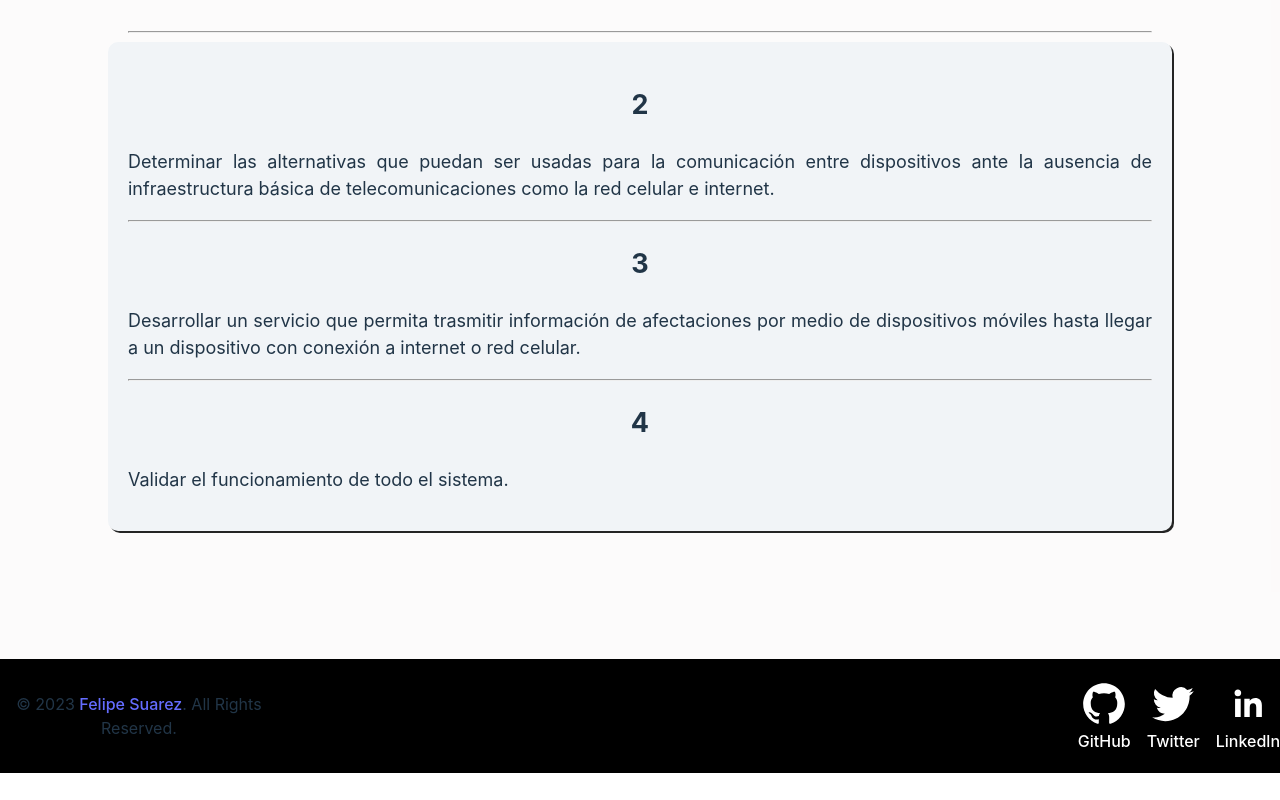
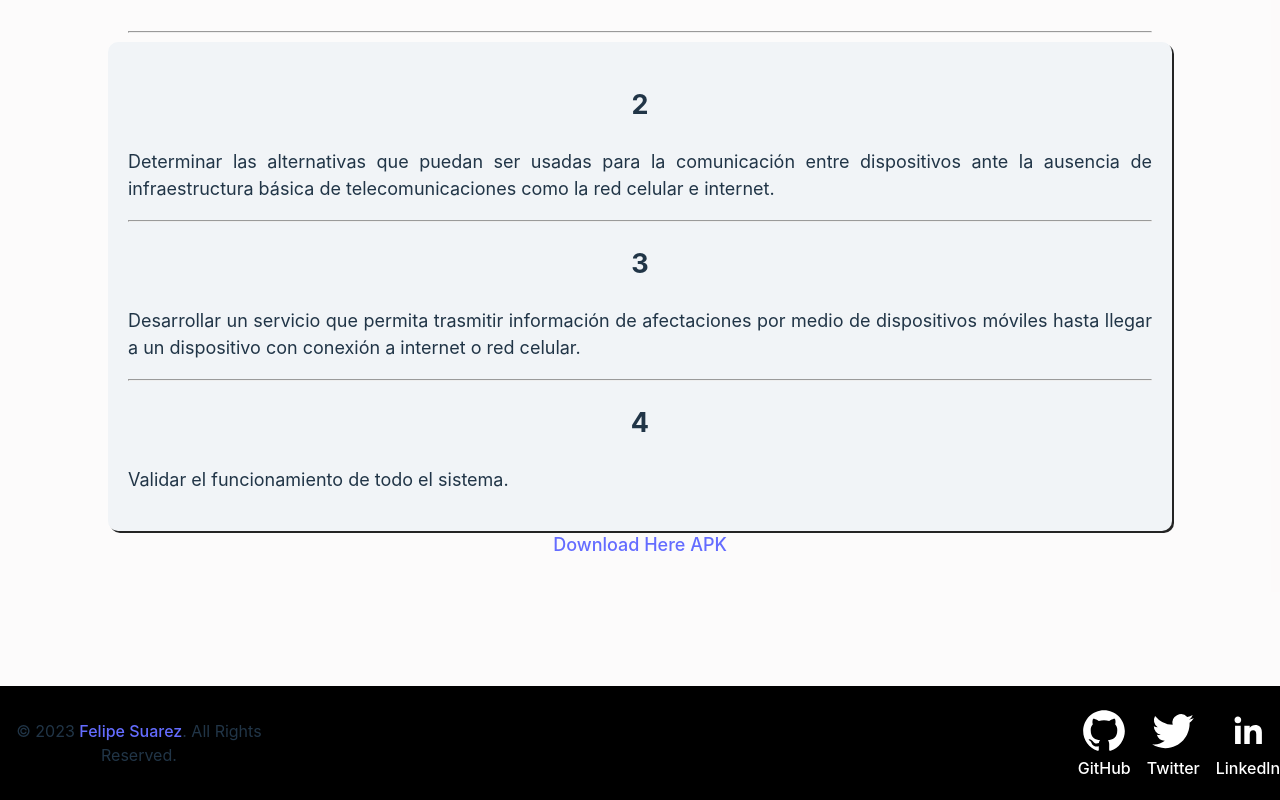
Before and after one commit to felipe1998s/vercel-client, a React (Vite) app in the folder affectation-reporting/: page /about-us in a window 1280 px wide. Shown: the part 2203-3003 px from the top of the page. Before the commit the page ends 2976 px from the top, so only its background shows below. Built offline with nearby package versions, Linux system fonts and the light colour scheme.

Commit message:
add link apk

```diff
--- a/affectation-reporting/src/views/About/About.jsx
+++ b/affectation-reporting/src/views/About/About.jsx
@@ -93,7 +93,7 @@ export const About = () => {
                 </p>
             </div>
             {/* <a href="" download="app-debug.apk"> Download Here Final Doc </a>  */}
-            {/* <a href="" download="app-debug.apk"> Download Here APK </a> */}
+            <a href="https://drive.google.com/file/d/1kmEIcefx95U8T7R6nVZ2q5NfKmdIOp1h/view?usp=sharing" download="system-reporting.apk"> Download Here APK </a>
         </div>
         <Footer/>
         </div>
```
